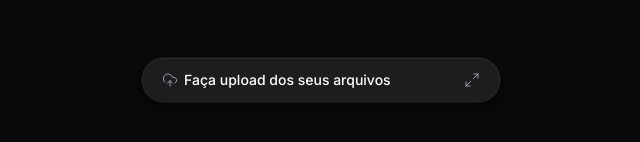
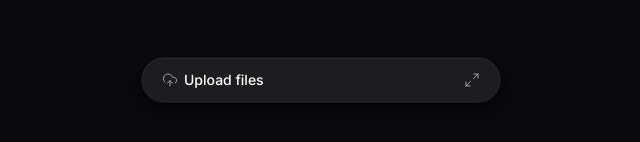
Before and after one commit to rodrigocan2024/ftr-upload-widget-web, a React (Vite) app: page / in a window 1280 px wide. Shown: the part 320-462 px from the top of the page, without its empty margins (319-959 px from the left). Built offline with nearby package versions, Linux system fonts and the light colour scheme.

Commit message:
new: final test

```diff
--- a/src/components/upload-widget-title.tsx
+++ b/src/components/upload-widget-title.tsx
@@ -9,13 +9,13 @@ export function UploadWidgetTitle() {
       <UploadCloud className="size-4 text-zinc-400" strokeWidth={1.5} />
       {isThereAnyPendingUploads ? (
         <span className="flex items-baseline gap-1">
-          Subindo{' '}
+          Uploading{' '}
           <span className="text-xs text-zinc-400 tabular-nums">
             {globalPercentage}%
           </span>
         </span>
       ) : (
-        <span>Faça upload dos seus arquivos</span>
+        <span>Upload files</span>
       )}
     </div>
   )
```
